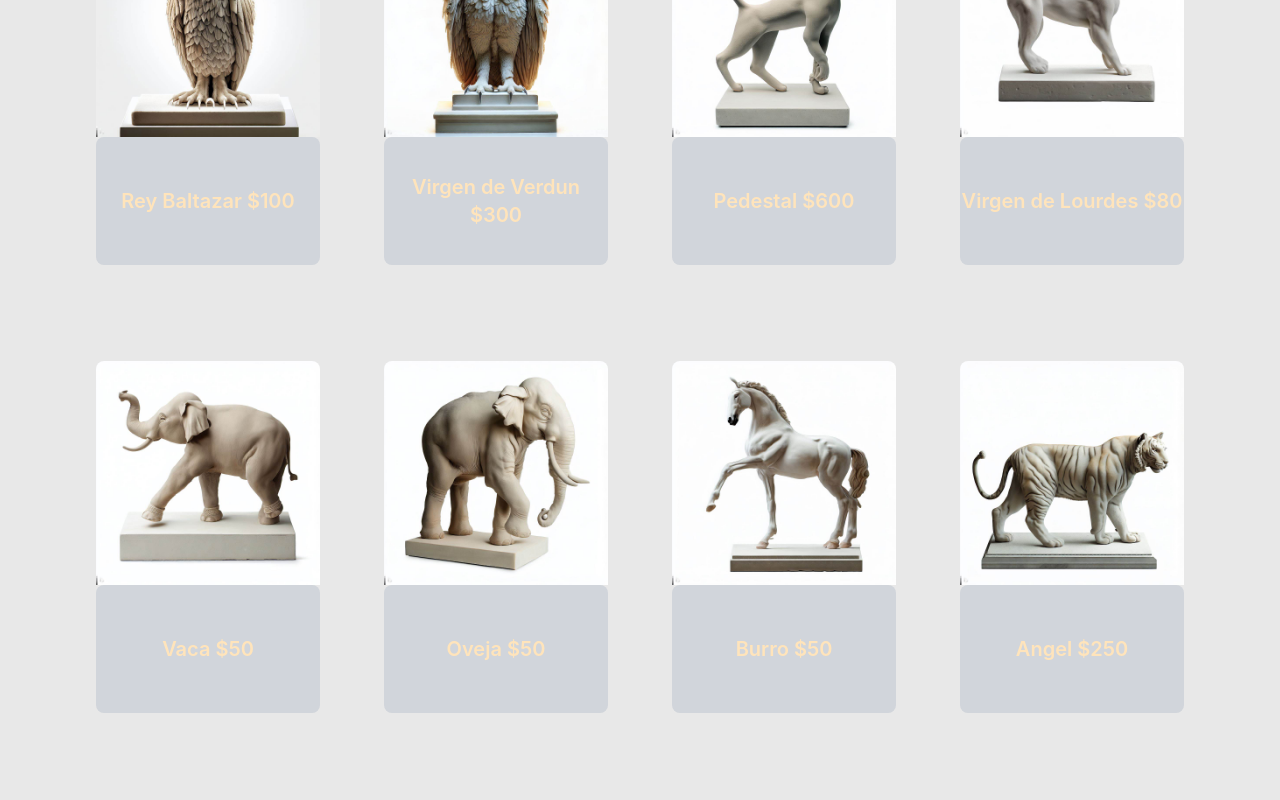
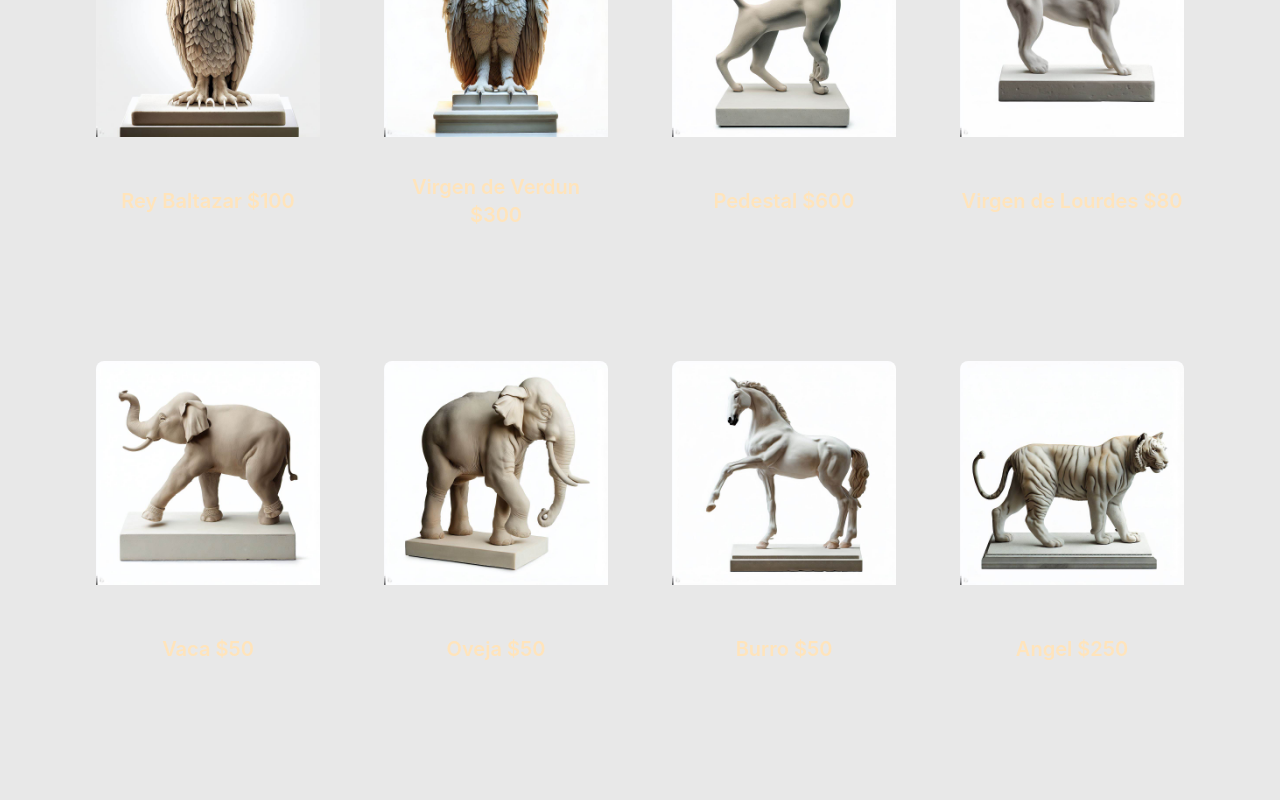
Before and after one commit to Faqu22/Gieben, a React (Vite) app: page /#/tienda in a window 1280 px wide. Shown: the part 860-1660 px from the top of the page. Built offline with nearby package versions, Linux system fonts and the light colour scheme.

Commit message:
Modify estethic

```diff
--- a/src/components/Badge.jsx
+++ b/src/components/Badge.jsx
@@ -2,7 +2,7 @@ import React from 'react'
 
 function Badge({ label }) {
     return (
-        <div className="w-56 h-32 bg-gray-300 hover:bg-gray-400  rounded-lg flex items-center justify-center transition-colors duration-300">
+        <div className="w-56 h-32 bg-transparent  rounded-lg flex items-center justify-center transition-colors duration-300">
             <p className="text-gray-700 font-semibold text-xl">{label}</p>
         </div>
     )
```
